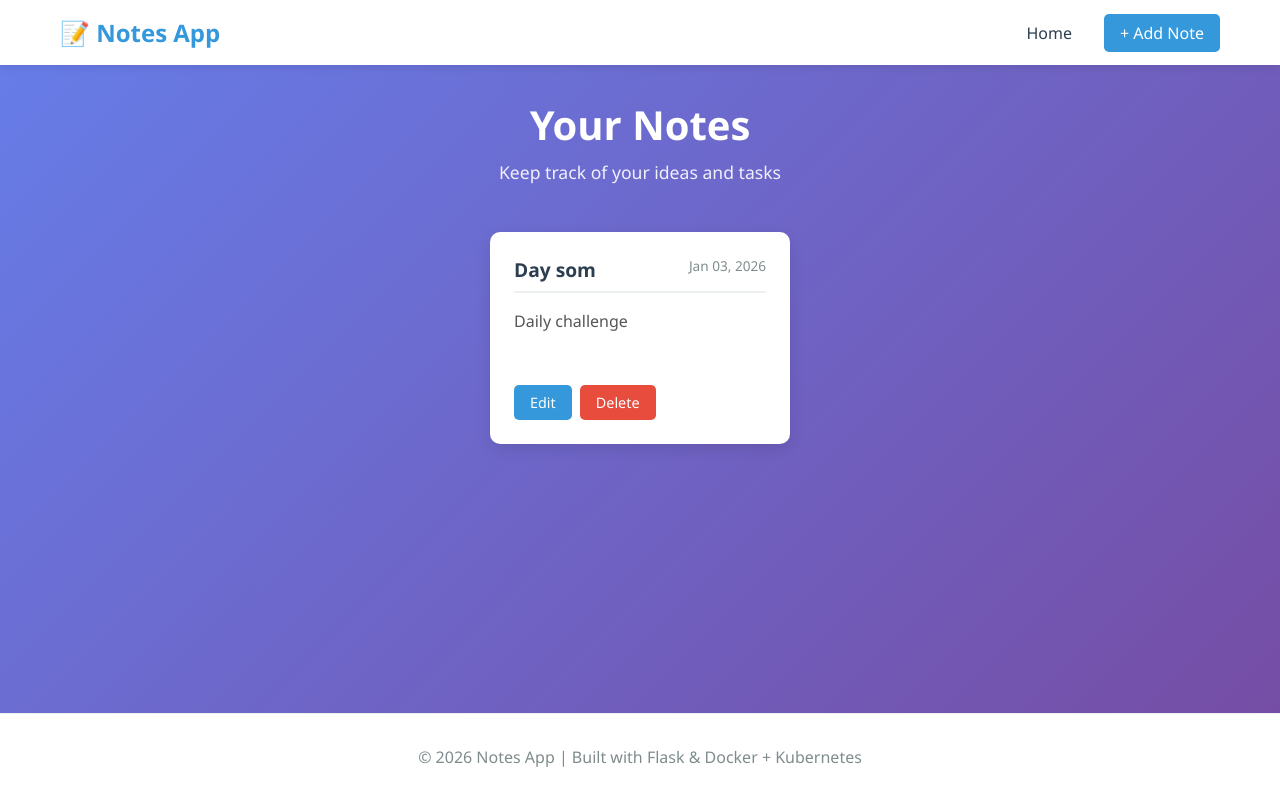
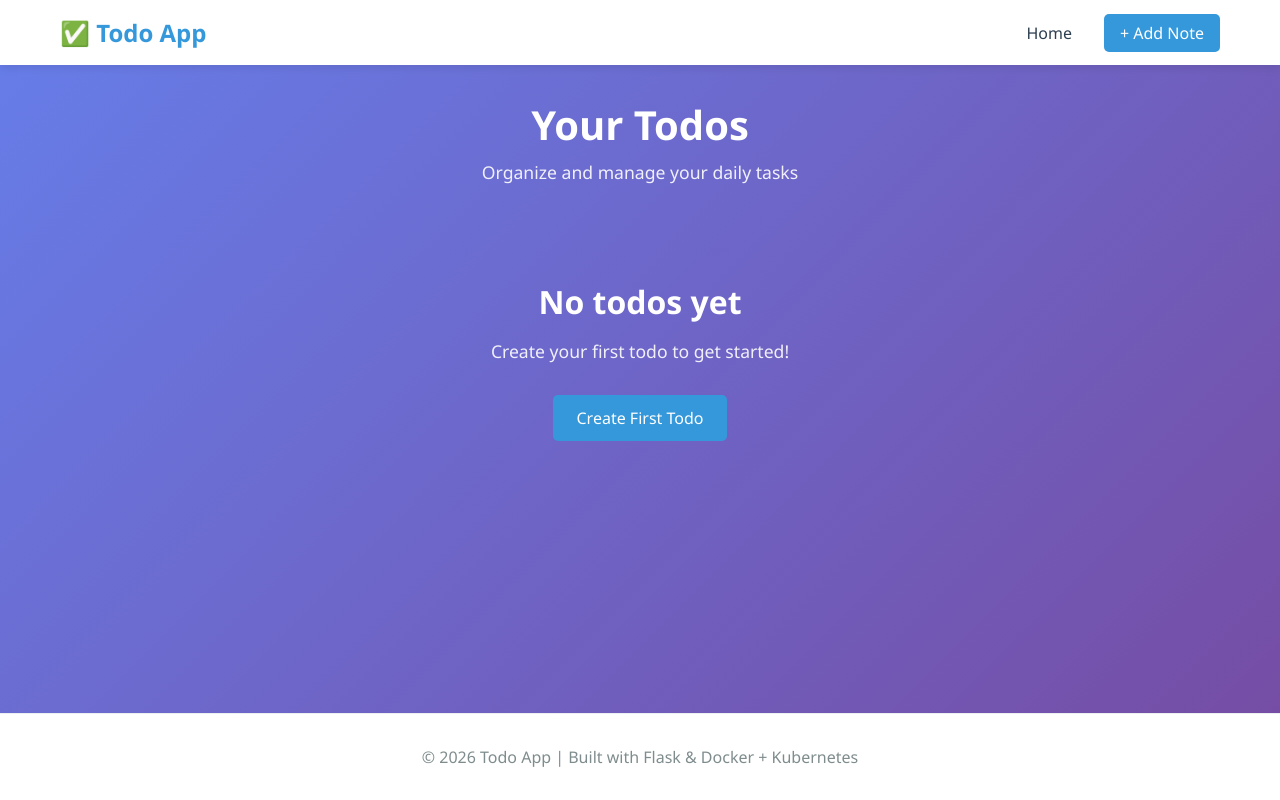
Before and after one commit to mrlaw74/docker-k8s-ci-cd, a Flask app: page / in a window 1280 px wide. Run offline with Flask 3, Linux system fonts and the light colour scheme.

Commit message:
update Todo App

```diff
--- a/app.py
+++ b/app.py
@@ -7,7 +7,7 @@
 
 # Configuration
 basedir = os.path.abspath(os.path.dirname(__file__))
-app.config['SQLALCHEMY_DATABASE_URI'] = f'sqlite:///{os.path.join(basedir, "notes.db")}'
+app.config['SQLALCHEMY_DATABASE_URI'] = f'sqlite:///{os.path.join(basedir, "todo.db")}'
 app.config['SQLALCHEMY_TRACK_MODIFICATIONS'] = False
 app.config['SECRET_KEY'] = 'your-secret-key-change-in-production'
 
@@ -86,7 +86,7 @@
 @app.route("/health")
 def health():
     """Health check endpoint"""
-    return {"status": "healthy", "app": "Note Application"}, 200
+    return {"status": "healthy", "app": "Todo Application"}, 200
 
 if __name__ == "__main__":
     app.run(host="0.0.0.0", port=5000, debug=True)
--- a/k8s/deployment.yaml
+++ b/k8s/deployment.yaml
@@ -1,16 +1,16 @@
 apiVersion: apps/v1
 kind: Deployment
 metadata:
-  name: hello-app
+  name: todo-app
 spec:
   replicas: 1
   selector:
     matchLabels:
-      app: hello
+      app: todo
   template:
     metadata:
       labels:
-        app: hello
+        app: todo
     spec:
       containers:
         - name: hello
--- a/k8s/service.yaml
+++ b/k8s/service.yaml
@@ -1,11 +1,11 @@
 apiVersion: v1
 kind: Service
 metadata:
-  name: hello-service
+  name: todo-service
 spec:
   type: NodePort
   selector:
-    app: hello
+    app: todo
   ports:
     - port: 80
       targetPort: 5000
--- a/static/style.css
+++ b/static/style.css
@@ -98,14 +98,14 @@
 }
 
 /* Notes Grid */
-.notes-grid {
+.todos-grid {
     display: grid;
     grid-template-columns: repeat(auto-fill, minmax(300px, 1fr));
     gap: 1.5rem;
     margin-bottom: 2rem;
 }
 
-.note-card {
+.todo-card {
     background: white;
     border-radius: 10px;
     padding: 1.5rem;
@@ -113,12 +113,12 @@
     transition: transform 0.3s, box-shadow 0.3s;
 }
 
-.note-card:hover {
+.todo-card:hover {
     transform: translateY(-5px);
     box-shadow: 0 10px 25px rgba(0, 0, 0, 0.15);
 }
 
-.note-header {
+.todo-header {
     display: flex;
     justify-content: space-between;
     align-items: start;
@@ -127,26 +127,26 @@
     padding-bottom: 0.5rem;
 }
 
-.note-header h2 {
+.todo-header h2 {
     font-size: 1.2rem;
     color: var(--secondary);
     flex: 1;
 }
 
-.note-date {
+.todo-date {
     font-size: 0.85rem;
     color: #7f8c8d;
     white-space: nowrap;
 }
 
-.note-content {
+.todo-content {
     color: #555;
     line-height: 1.5;
     margin-bottom: 1rem;
     min-height: 60px;
 }
 
-.note-actions {
+.todo-actions {
     display: flex;
     gap: 0.5rem;
 }
@@ -304,7 +304,7 @@
 
 /* Responsive */
 @media (max-width: 768px) {
-    .notes-grid {
+    .todos-grid {
         grid-template-columns: 1fr;
     }
 
@@ -316,16 +316,16 @@
         font-size: 2rem;
     }
 
-    .note-header {
+    .todo-header {
         flex-direction: column;
         gap: 0.5rem;
     }
 
-    .note-actions {
+    .todo-actions {
         width: 100%;
     }
 
-    .note-actions .btn {
+    .todo-actions .btn {
         flex: 1;
         text-align: center;
     }
--- a/templates/base.html
+++ b/templates/base.html
@@ -3,13 +3,13 @@
 <head>
     <meta charset="UTF-8">
     <meta name="viewport" content="width=device-width, initial-scale=1.0">
-    <title>{% block title %}Notes App{% endblock %}</title>
+    <title>{% block title %}Todo App{% endblock %}</title>
     <link rel="stylesheet" href="{{ url_for('static', filename='style.css') }}">
 </head>
 <body>
     <nav class="navbar">
         <div class="container">
-            <a href="{{ url_for('index') }}" class="logo">📝 Notes App</a>
+            <a href="{{ url_for('index') }}" class="logo">✅ Todo App</a>
             <ul class="nav-menu">
                 <li><a href="{{ url_for('index') }}">Home</a></li>
                 <li><a href="{{ url_for('add_note') }}" class="btn-add">+ Add Note</a></li>
@@ -33,7 +33,7 @@
     </div>
 
     <footer class="footer">
-        <p>&copy; 2026 Notes App | Built with Flask & Docker + Kubernetes</p>
+        <p>&copy; 2026 Todo App | Built with Flask & Docker + Kubernetes</p>
     </footer>
 </body>
 </html>
--- a/templates/index.html
+++ b/templates/index.html
@@ -1,23 +1,23 @@
 {% extends "base.html" %}
 
-{% block title %}Notes - Home{% endblock %}
+{% block title %}Todo - Home{% endblock %}
 
 {% block content %}
 <div class="hero">
-    <h1>Your Notes</h1>
-    <p>Keep track of your ideas and tasks</p>
+    <h1>Your Todos</h1>
+    <p>Organize and manage your daily tasks</p>
 </div>
 
 {% if notes %}
-    <div class="notes-grid">
+    <div class="todos-grid">
         {% for note in notes %}
-            <div class="note-card">
-                <div class="note-header">
+            <div class="todo-card">
+                <div class="todo-header">
                     <h2>{{ note.title }}</h2>
-                    <span class="note-date">{{ note.created_at.strftime('%b %d, %Y') }}</span>
+                    <span class="todo-date">{{ note.created_at.strftime('%b %d, %Y') }}</span>
                 </div>
-                <p class="note-content">{{ note.content[:150] }}{% if note.content|length > 150 %}...{% endif %}</p>
-                <div class="note-actions">
+                <p class="todo-content">{{ note.content[:150] }}{% if note.content|length > 150 %}...{% endif %}</p>
+                <div class="todo-actions">
                     <a href="{{ url_for('edit_note', id=note.id) }}" class="btn btn-primary">Edit</a>
                     <a href="{{ url_for('delete_note', id=note.id) }}" class="btn btn-danger" onclick="return confirm('Are you sure?')">Delete</a>
                 </div>
@@ -26,9 +26,9 @@
     </div>
 {% else %}
     <div class="empty-state">
-        <h2>No notes yet</h2>
-        <p>Create your first note to get started!</p>
-        <a href="{{ url_for('add_note') }}" class="btn btn-primary btn-lg">Create First Note</a>
+        <h2>No todos yet</h2>
+        <p>Create your first todo to get started!</p>
+        <a href="{{ url_for('add_note') }}" class="btn btn-primary btn-lg">Create First Todo</a>
     </div>
 {% endif %}
 {% endblock %}
```
Also changed, not shown: templates/add_note.html (+6 -6 lines), README.md, 1 other file.
